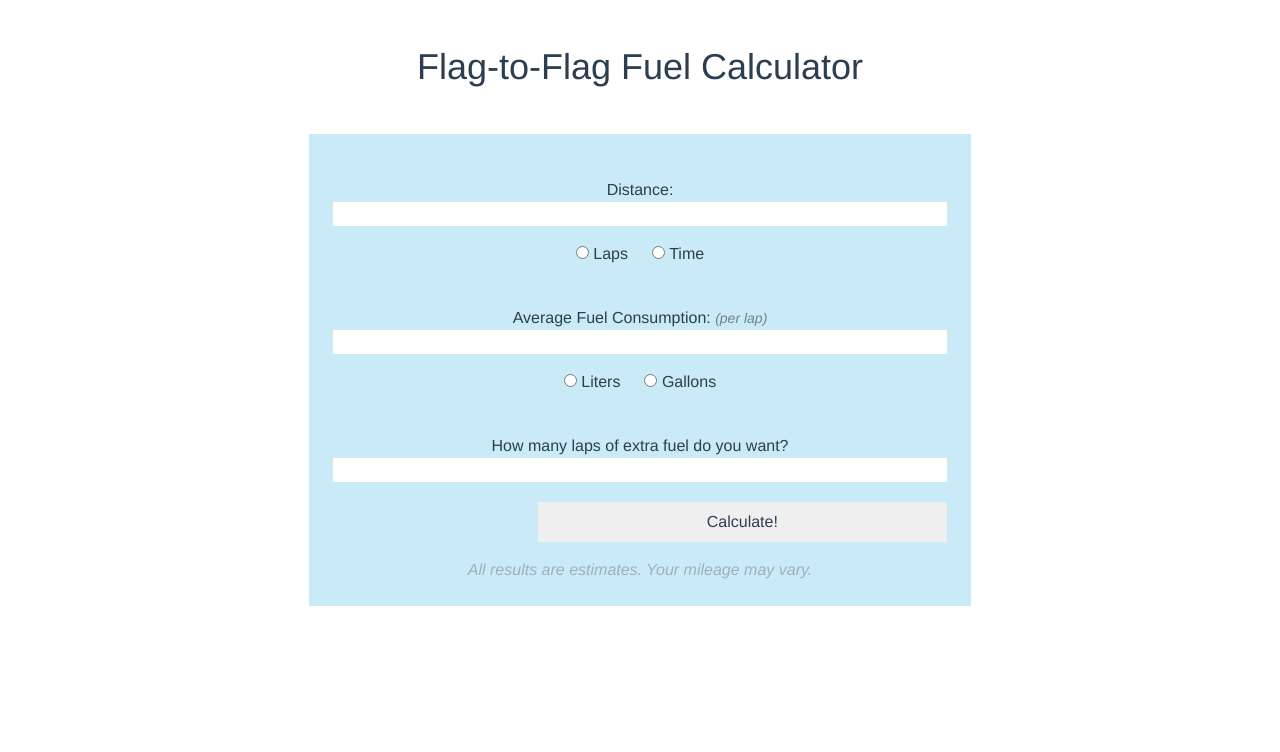
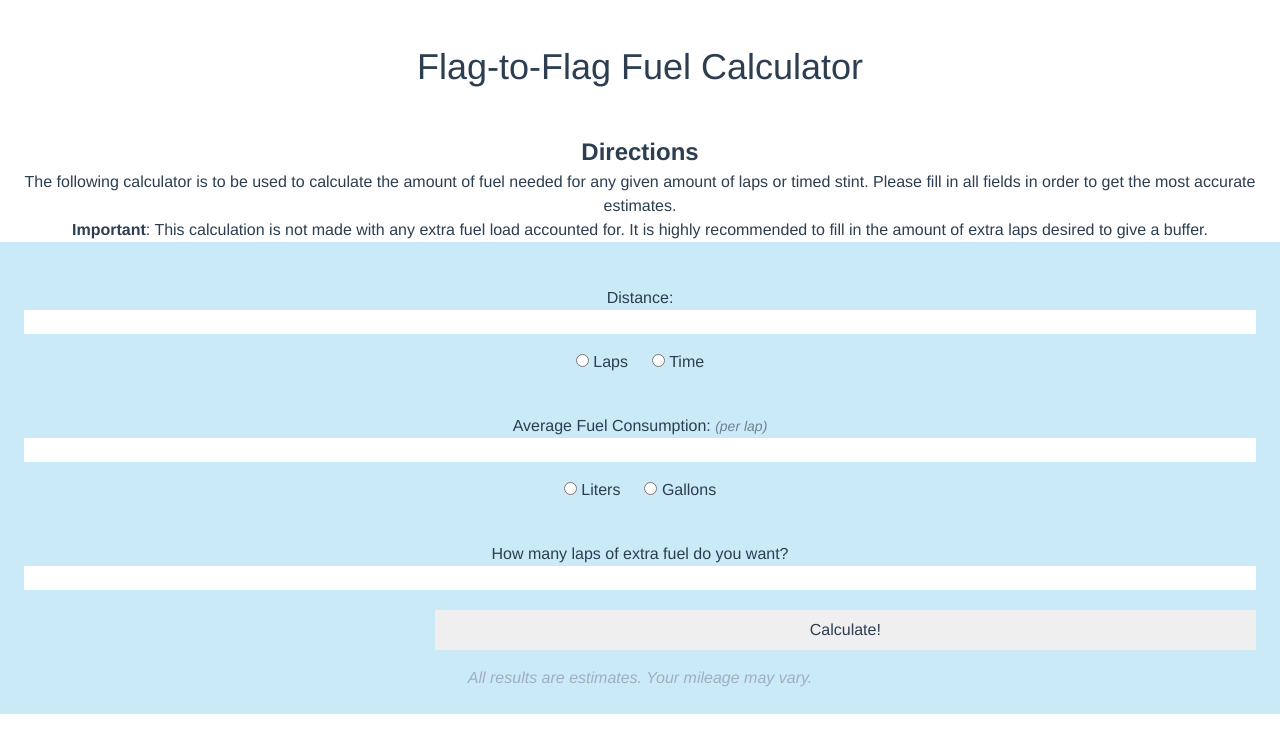
Before and after one commit to khemsoth/fuel-calculator, a Vue app: page / in a window 1280 px wide. Shown: the top 752 px of the page. Built offline with nearby package versions, Linux system fonts and the light colour scheme.

Commit message:
added directions

```diff
--- a/src/components/Calculator.vue
+++ b/src/components/Calculator.vue
@@ -2,6 +2,16 @@
   <div class="flex flex-column justify-center">
     <main class="">
       <h2 class="text-4xl m-10">Flag-to-Flag Fuel Calculator</h2>
+      <section>
+        <h4 class="text-2xl font-semibold">Directions</h4>
+        <p>
+          The following calculator is to be used to calculate the amount of fuel needed for any given amount of laps or timed stint.
+          Please fill in all fields in order to get the most accurate estimates.
+          <br>
+          <span class="font-bold">Important</span>: This calculation is not made with any extra fuel load accounted for. It is highly recommended to fill in the amount
+          of extra laps desired to give a buffer.
+        </p>
+      </section>
       <form class="flex flex-col p-6 w-full">
         <div class="my-5">
           <label class="text-left" for="distance">Distance: </label>
```
